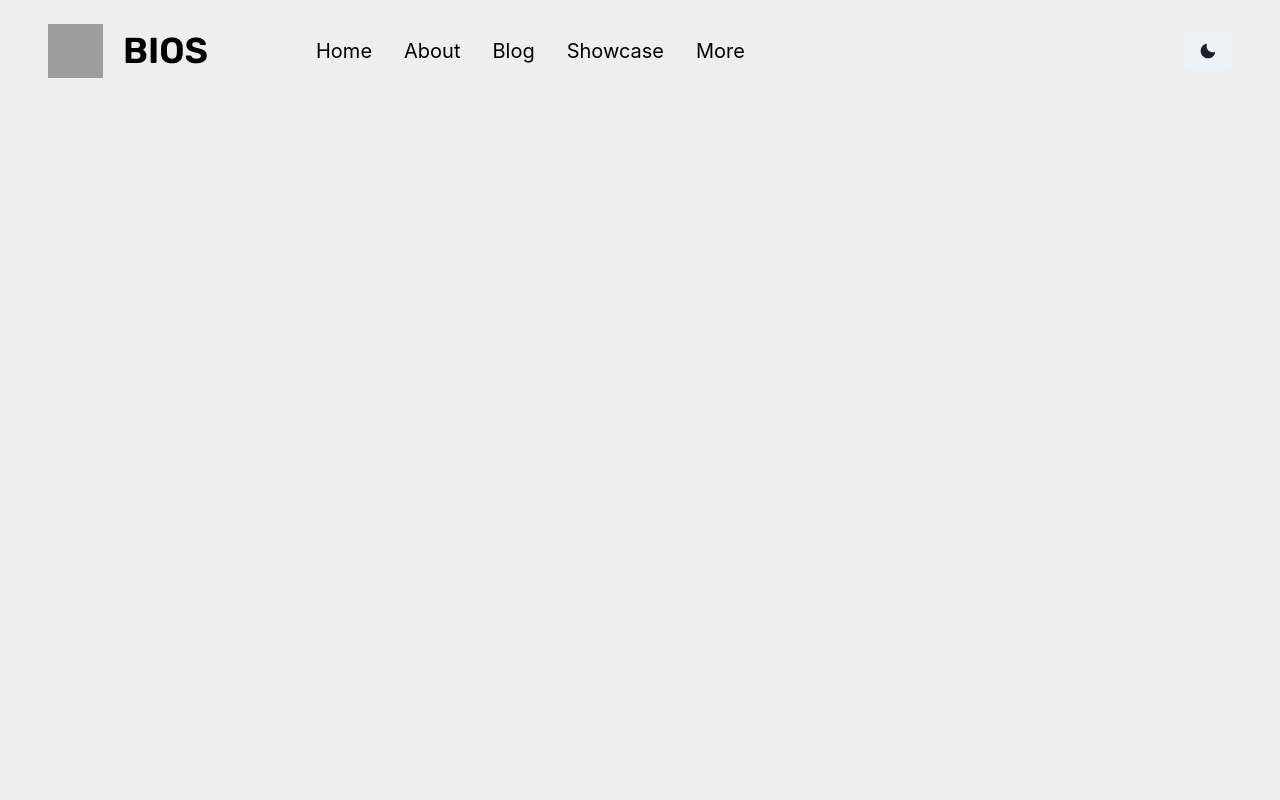
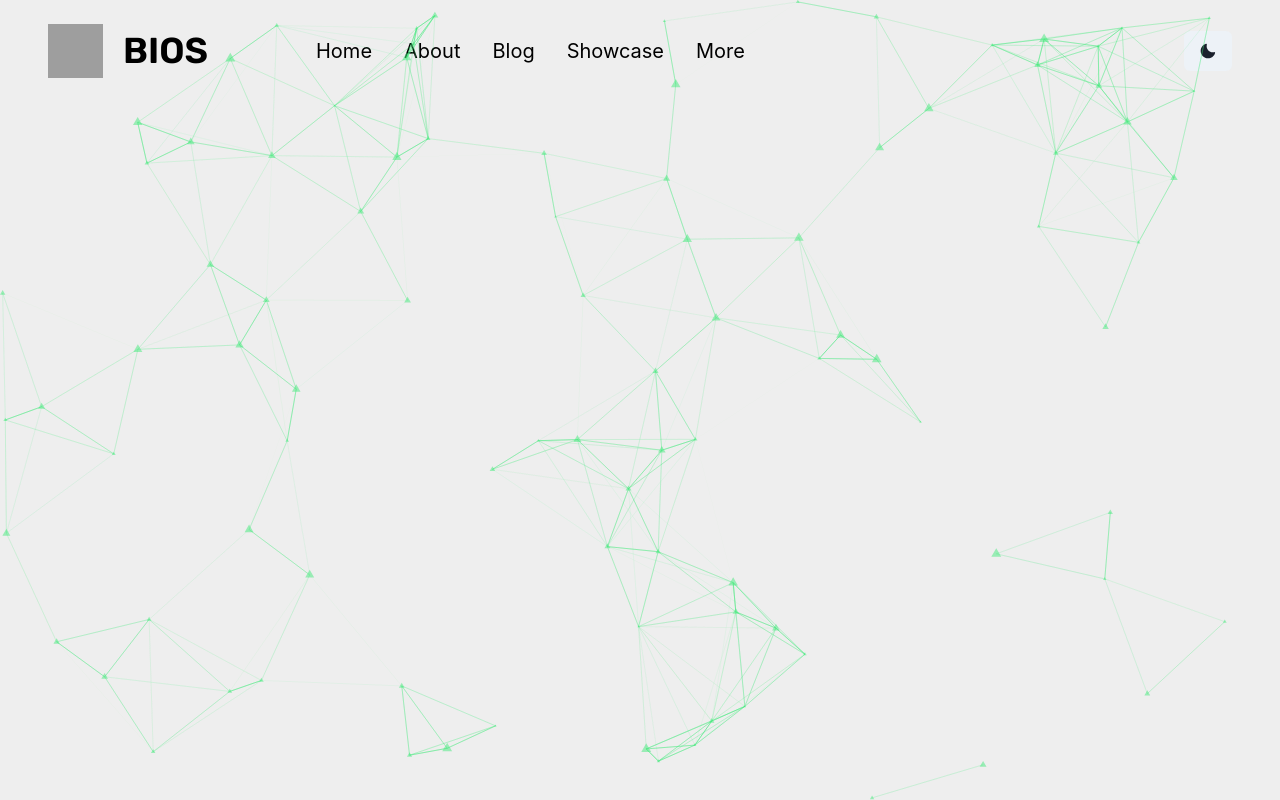
Before and after one commit to bios-bunda-mulia-university/himabios, a Next.js app: page / in a window 1280 px wide. Built offline with nearby package versions, Linux system fonts and the light colour scheme; grey boxes are pictures that could not be loaded.

Commit message:
feat: fix particles init

```diff
--- a/components/particle.tsx
+++ b/components/particle.tsx
@@ -1,45 +1,25 @@
-import { FC, useEffect } from "react"
+import { FC, useCallback, useEffect, useMemo } from "react"
 import Particles from "react-tsparticles"
 import { loadFull } from "tsparticles"
 import { useColorMode, useColorModeValue } from "@chakra-ui/react"
+import type { Engine } from "tsparticles-engine"
+import { ISourceOptions } from "tsparticles-engine"
 
 const ParticlesBackground: FC = () => {
     const { colorMode, toggleColorMode } = useColorMode()
 
-    useEffect(() => {
-        const particlesInit = async (main: any) => {
-            console.log(main)
-            await loadFull(main)
-        }
+    // init particles engine
+    const particlesInit = useCallback(async (engine: Engine) => {
+        await loadFull(engine)
     }, [])
-
-    useEffect(() => {
-        const particlesLoaded = (container: any) => {
-            console.log(container)
-        }
-    }, [])
-
-    const particlesInit = async (main: any) => {
-        console.log(main)
-        await loadFull(main)
-    }
-
-    const particlesLoaded = (container: any) => {
-        console.log(container)
-    }
 
     return (
         <Particles
             id="tsparticles"
             init={particlesInit}
-            loaded={particlesLoaded}
+            // loaded={particlesLoaded}
             options={{
-                // background: {
-                //     color: {
-                //         value: "#151019"
-                //     },
-                // },
-                fpsLimit: 60,
+                fpsLimit: 120,
                 interactivity: {
                     events: {
                         onClick: {
@@ -58,16 +38,16 @@ const ParticlesBackground: FC = () => {
                         },
                         repulse: {
                             distance: 200,
-                            duration: 0.2,
+                            duration: 0.4,
                         },
                     },
                 },
                 particles: {
                     color: {
-                        value: colorMode === 'light' ? "#333333" : "#38F9D7",
+                        value: colorMode === 'light' ? "#43E97B" : "#38F9D7",
                     },
                     links: {
-                        color: colorMode === 'light' ? "#333333" : "#38F9D7",
+                        color: colorMode === 'light' ? "#43E97B" : "#38F9D7",
                         distance: 150,
                         enable: true,
                         opacity: 0.5,
@@ -79,12 +59,10 @@ const ParticlesBackground: FC = () => {
                     move: {
                         direction: "none",
                         enable: true,
-                        outModes: {
-                            default: "bounce",
-                        },
+                        outModes: "bounce",
                         random: false,
                         speed: 3,
-                        straight: true,
+                        straight: false,
                     },
                     number: {
                         density: {
@@ -100,6 +78,7 @@ const ParticlesBackground: FC = () => {
                         type: "triangle",
                     },
                     size: {
+                        random: true,
                         value: { min: 1, max: 5 },
                     },
                 },
```
